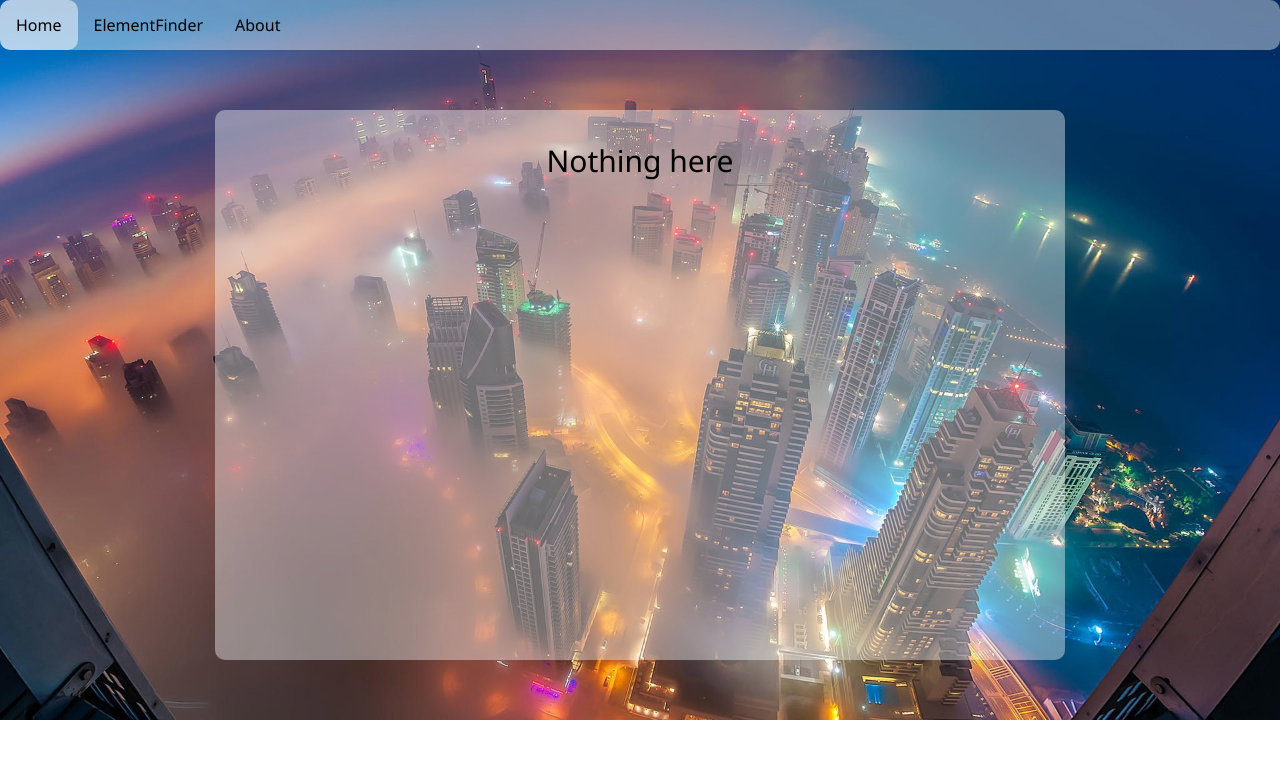
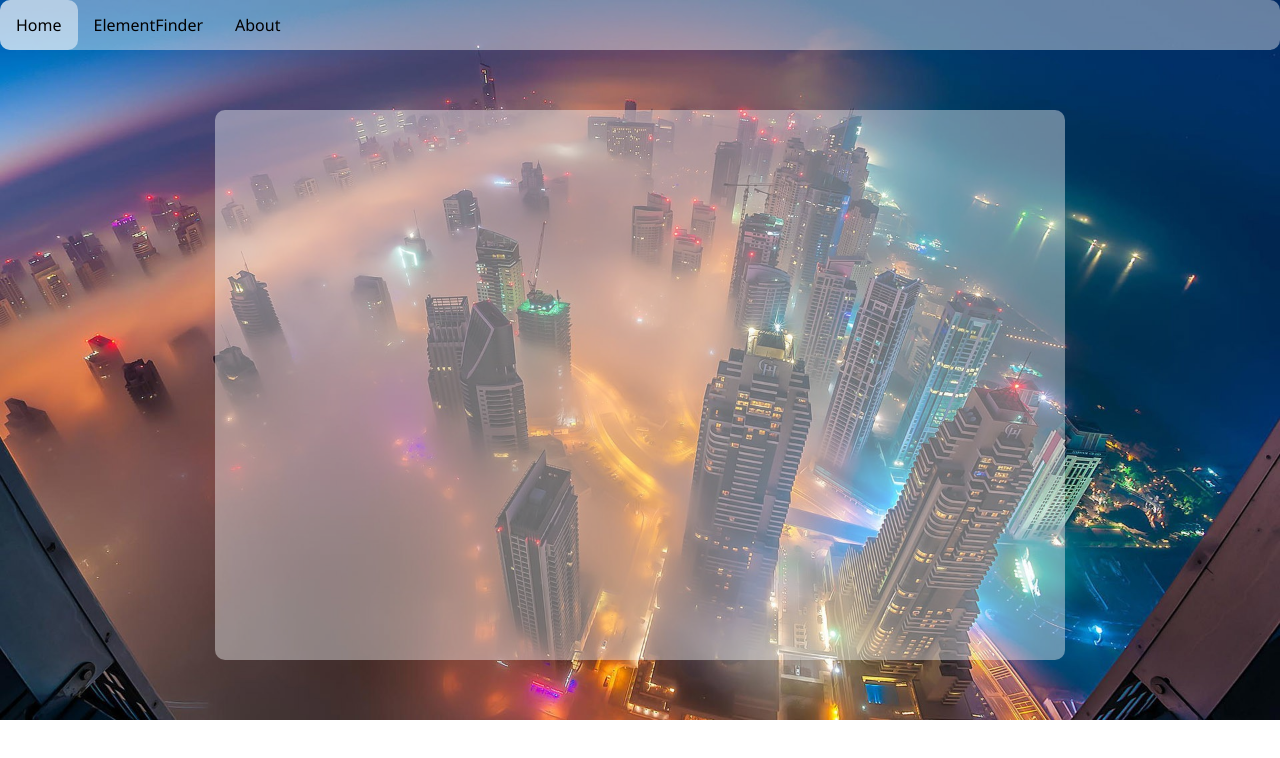
Before and after one commit to include-xb/include-xb.github.io, a plain HTML site: page Shellof.html in a window 1280 px wide. Drawn offline with Linux system fonts and the light colour scheme.

Commit message:
Update Shellof.html

```diff
--- a/Shellof.html
+++ b/Shellof.html
@@ -19,7 +19,6 @@
     </div>
     <div id="over-main">
         <div id="main">
-            <p>Nothing here</p>
         </div>
     </div>
 </body>
```
